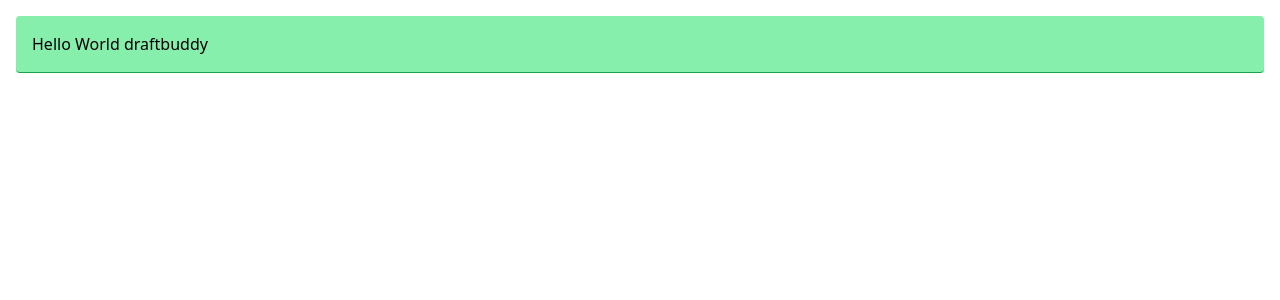
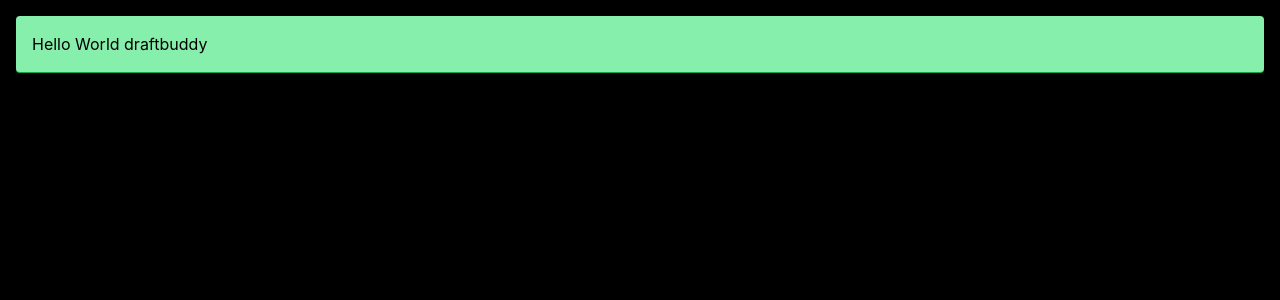
Before and after one commit to 0x5929/draftbuddy, a React (Create React App) app: page / in a window 1280 px wide. Shown: the top 300 px of the page. Built offline with nearby package versions, Linux system fonts and the light colour scheme; a web font is replaced by a local one.

Commit message:
changed body background to black to see difference

```diff
--- a/src/index.css
+++ b/src/index.css
@@ -2,17 +2,18 @@
 @tailwind components;
 @tailwind utilities;
 
-
-/* body {
+body {
   margin: 0;
-  font-family: -apple-system, BlinkMacSystemFont, 'Segoe UI', 'Roboto', 'Oxygen',
-    'Ubuntu', 'Cantarell', 'Fira Sans', 'Droid Sans', 'Helvetica Neue',
+  font-family: -apple-system, BlinkMacSystemFont, "Segoe UI", "Roboto", "Oxygen",
+    "Ubuntu", "Cantarell", "Fira Sans", "Droid Sans", "Helvetica Neue",
     sans-serif;
   -webkit-font-smoothing: antialiased;
   -moz-osx-font-smoothing: grayscale;
+
+  background-color: black;
 }
 
 code {
-  font-family: source-code-pro, Menlo, Monaco, Consolas, 'Courier New',
+  font-family: source-code-pro, Menlo, Monaco, Consolas, "Courier New",
     monospace;
-} */
+}
```
